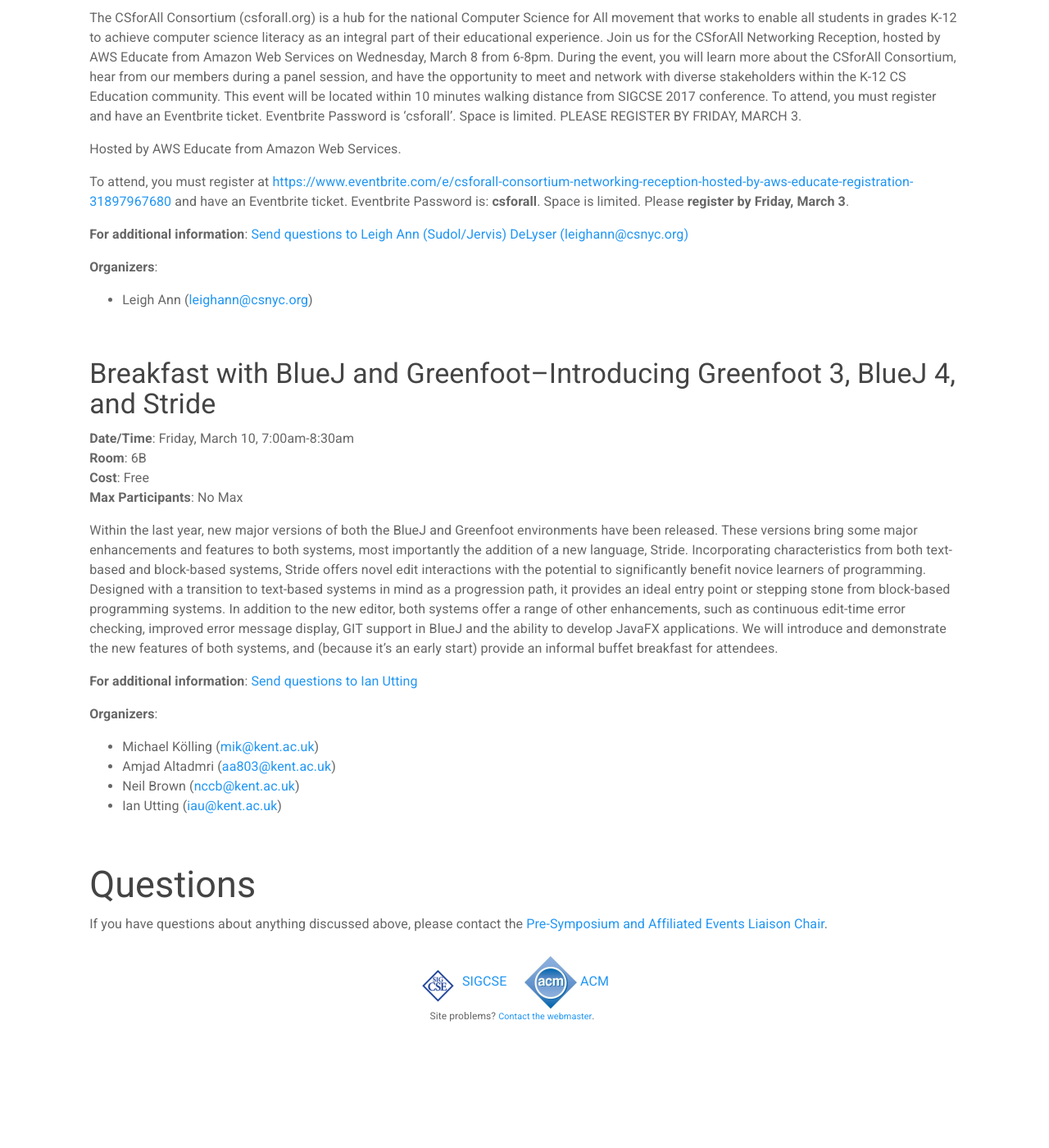
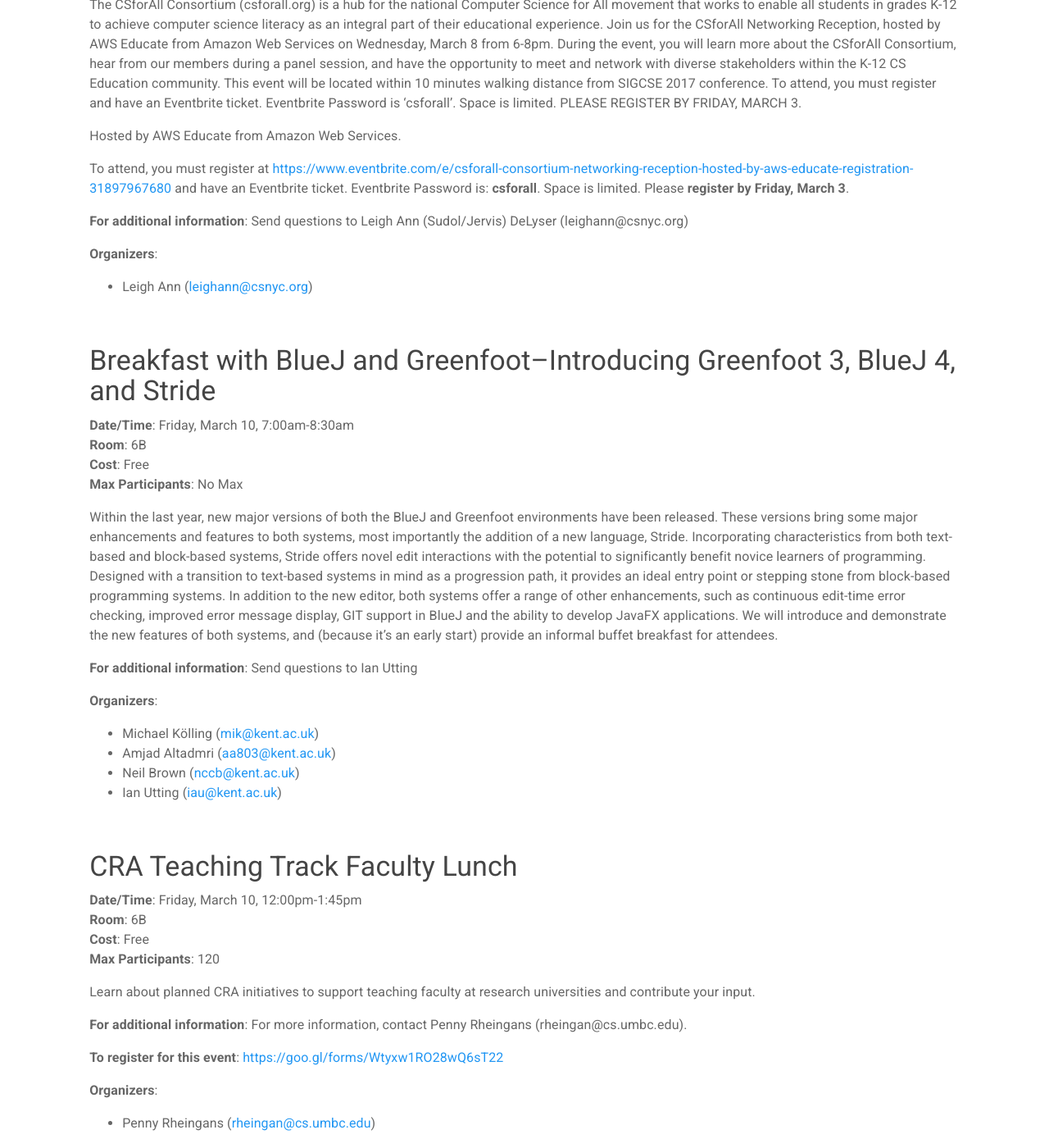
Before and after one commit to sigcsets/sigcse2017, a Jekyll site: the page built from attendees/presymposium.md, in a window 1280 px wide and 1400 px high, scrolled down 7815 px. Shown: the whole window at 82% size. Built offline with Jekyll 4.4.1, drawn with Linux system fonts in a browser that asks for light colours; before the commit the page ends 9133 px from its top, so only the background shows below that; some of the changed text lies outside the part shown.

Commit message:
Added CRA Teaching Faculty Lunch.

```diff
--- a/_data/presymposium.yml
+++ b/_data/presymposium.yml
@@ -418,3 +418,17 @@
       email: nccb@kent.ac.uk
     - name: Ian Utting
       email: iau@kent.ac.uk
+
+- name: CRA Teaching Track Faculty Lunch
+  date: Friday, March 10, 12:00pm-1:45pm
+  room: 6B
+  cost: Free
+  max: 120
+  blurb: |
+    Learn about planned CRA initiatives to support teaching faculty at research
+    universities and contribute your input.
+  info: For more information, contact Penny Rheingans (rheingan@cs.umbc.edu).
+  register: https://goo.gl/forms/Wtyxw1RO28wQ6sT22
+  organizers:
+    - name: Penny Rheingans
+      email: rheingan@cs.umbc.edu
--- a/attendees/presymposium.md
+++ b/attendees/presymposium.md
@@ -27,11 +27,15 @@
 
 {{event.blurb}}
 
-{% if event.info != "" %}
+{% if event.info %}
+  {% if event.info contains "http" %}
 **For additional information**: <a href="{{event.info}}">{{event.info}}</a>
+  {% else %}
+**For additional information**: {{event.info}}
+  {% endif %}
 {% endif %}
 
-{% if event.register != "" %}
+{% if event.register %}
   {% if event.register contains "http" %}
 **To register for this event**: <a href="{{event.register}}">{{event.register}}</a>
   {% else %}
```
